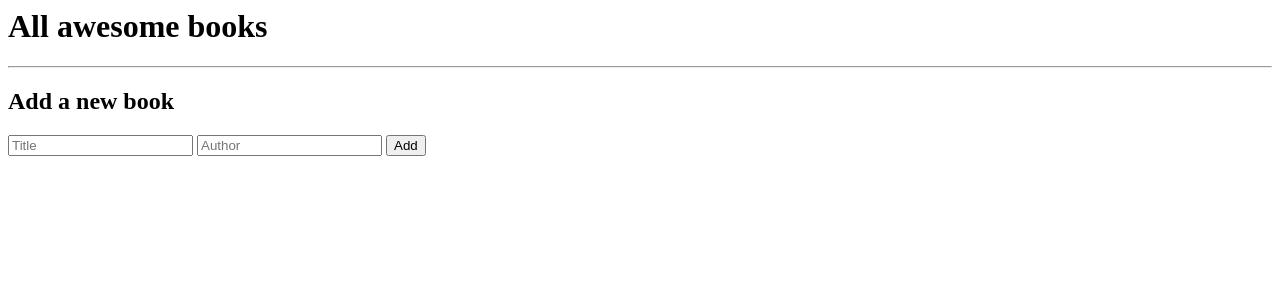
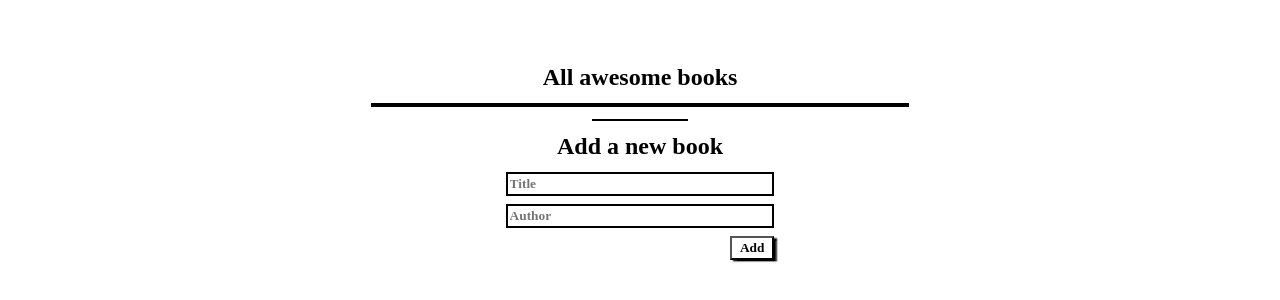
Before and after one commit to MozamelJawad/Awesome_Books, a website: page index.html in a window 1280 px wide. Drawn offline with Linux system fonts and the light colour scheme.

Commit message:
add some changes

```diff
--- a/index.html
+++ b/index.html
@@ -3,6 +3,7 @@
     <meta charset="UTF-8">
     <meta name="viewport" content="width=device-width, initial-scale=1.0">
     <title>Awesome Books</title>
+    <link rel="stylesheet" href="style.css">
 </head>
 <body>
     <div id="main">
--- a/style.css
+++ b/style.css
@@ -2,7 +2,7 @@
     box-sizing: border-box;
     padding: 0;
     margin: 0;
-    font-family: 'Courier New', Courier, monospace;
+    font-family: 'Times New Roman', Times, serif, monospace;
     font-weight: 700;
   }
 
```
